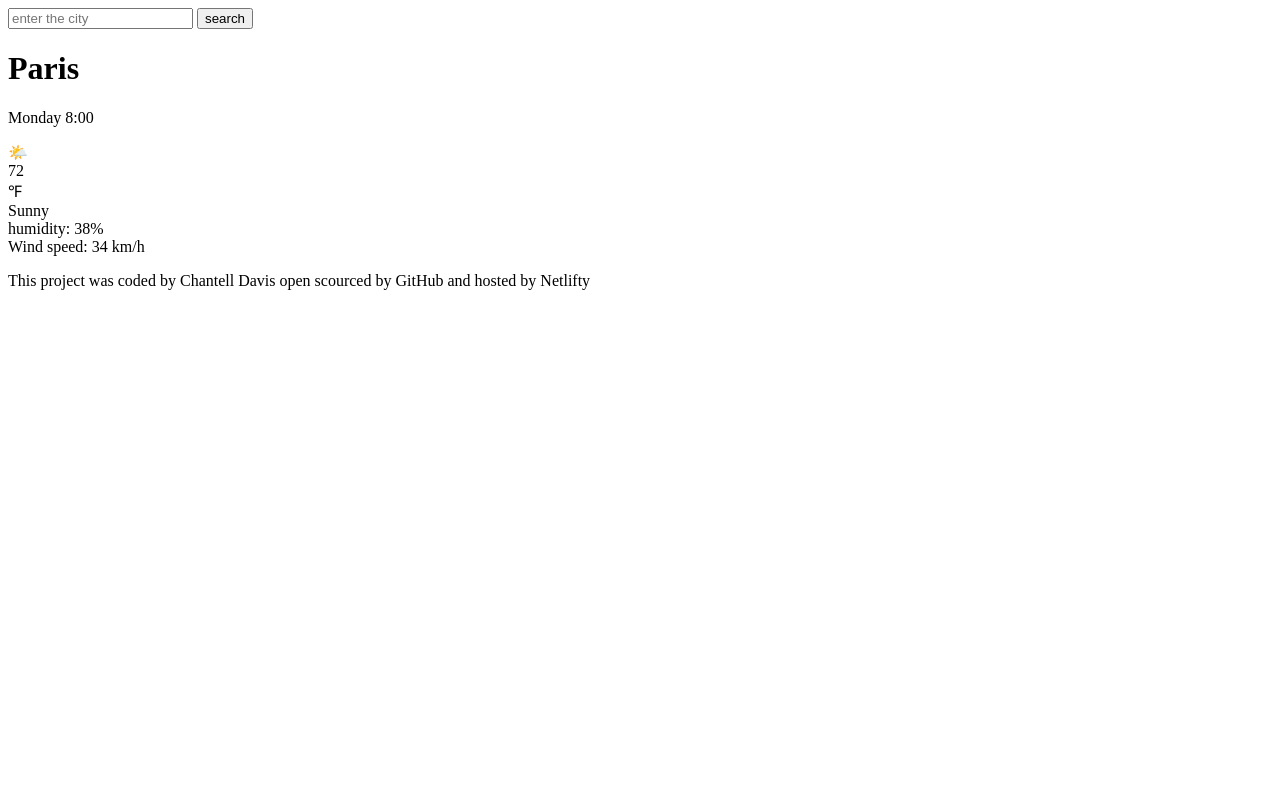
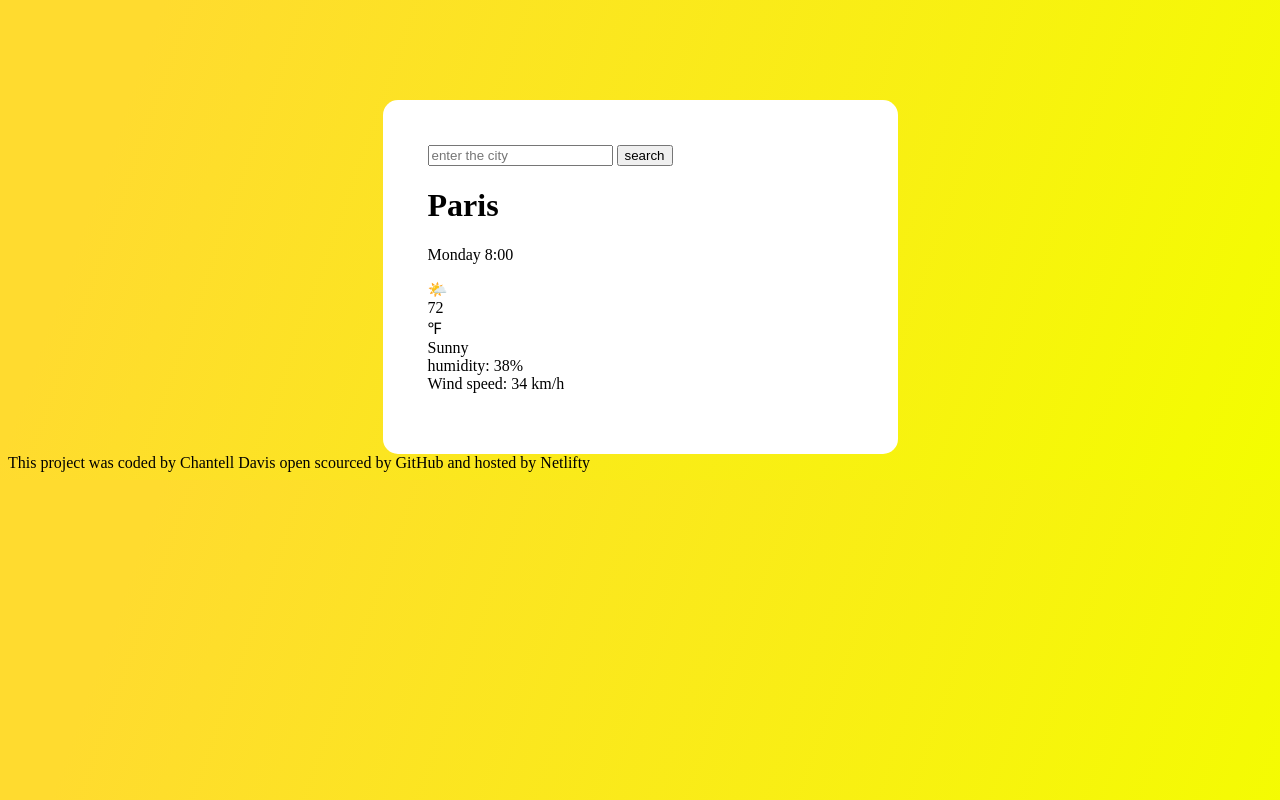
Before and after one commit to ChantellDavis/Weather-Queen, a plain HTML site: page index.html in a window 1280 px wide. Drawn offline with Linux system fonts and the light colour scheme.

Commit message:
added styles.css file

```diff
--- a/index.html
+++ b/index.html
@@ -3,6 +3,7 @@
   <head>
     <meta charset="UTF-8" />
     <meta name="viewport" content="width=device-width, initial-scale=1.0" />
+   <link rel="stylesheet" href="/src/styles.css">
     <title>Weather Queen</title>
   </head>
   <body>
--- /dev/null
+++ b/src/styles.css
@@ -0,0 +1,13 @@
+body {
+    background: linear-gradient(109.6deg, rgb(255, 219, 47) 11.2%, rgb(244, 253, 0) 100.2%);
+}
+
+.mainBox {
+  background-color: white;
+  max-width: 425px;
+  border: none;
+  margin: 0 auto;
+  margin-top: 100px;
+  padding: 45px;
+  border-radius: 15px;
+}
```
